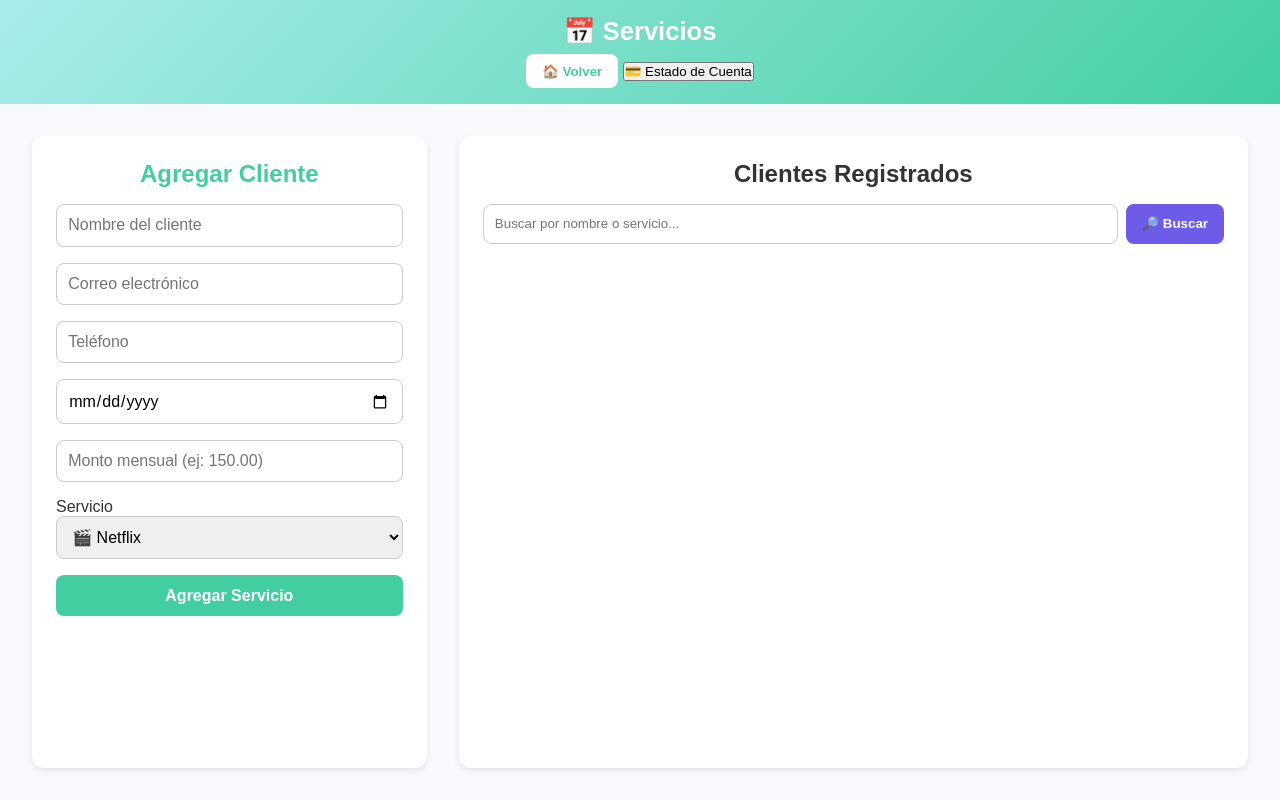
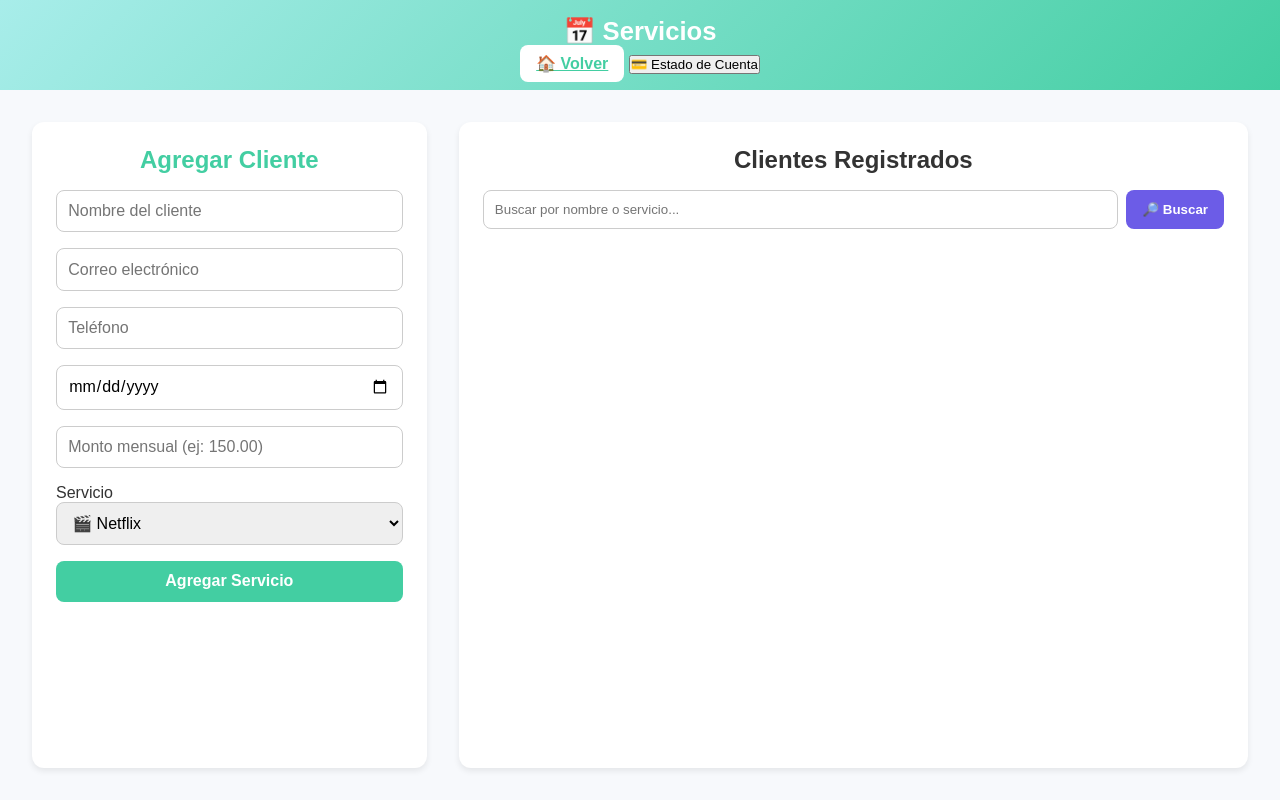
Before and after one commit to Osuer-029/Sistema-Rosary, a plain HTML site: page servicios.html in a window 1280 px wide. Drawn offline with Linux system fonts and the light colour scheme; no server answers.

Commit message:
Add files via upload

```diff
--- a/servicios.html
+++ b/servicios.html
@@ -9,7 +9,9 @@
 <body>
 <header>
   <h1>📅 Servicios</h1>
-  <button id="btn-volver">🏠 Volver</button>
+  <!-- Botón Volver seguro con enlace relativo -->
+  <a href="index.html" id="btn-volver" class="boton-volver">🏠 Volver</a>
+
   <!-- Nuevo botón para abrir el estado de cuenta -->
   <button id="btn-estado-cuenta">💳 Estado de Cuenta</button>
 </header>
```
